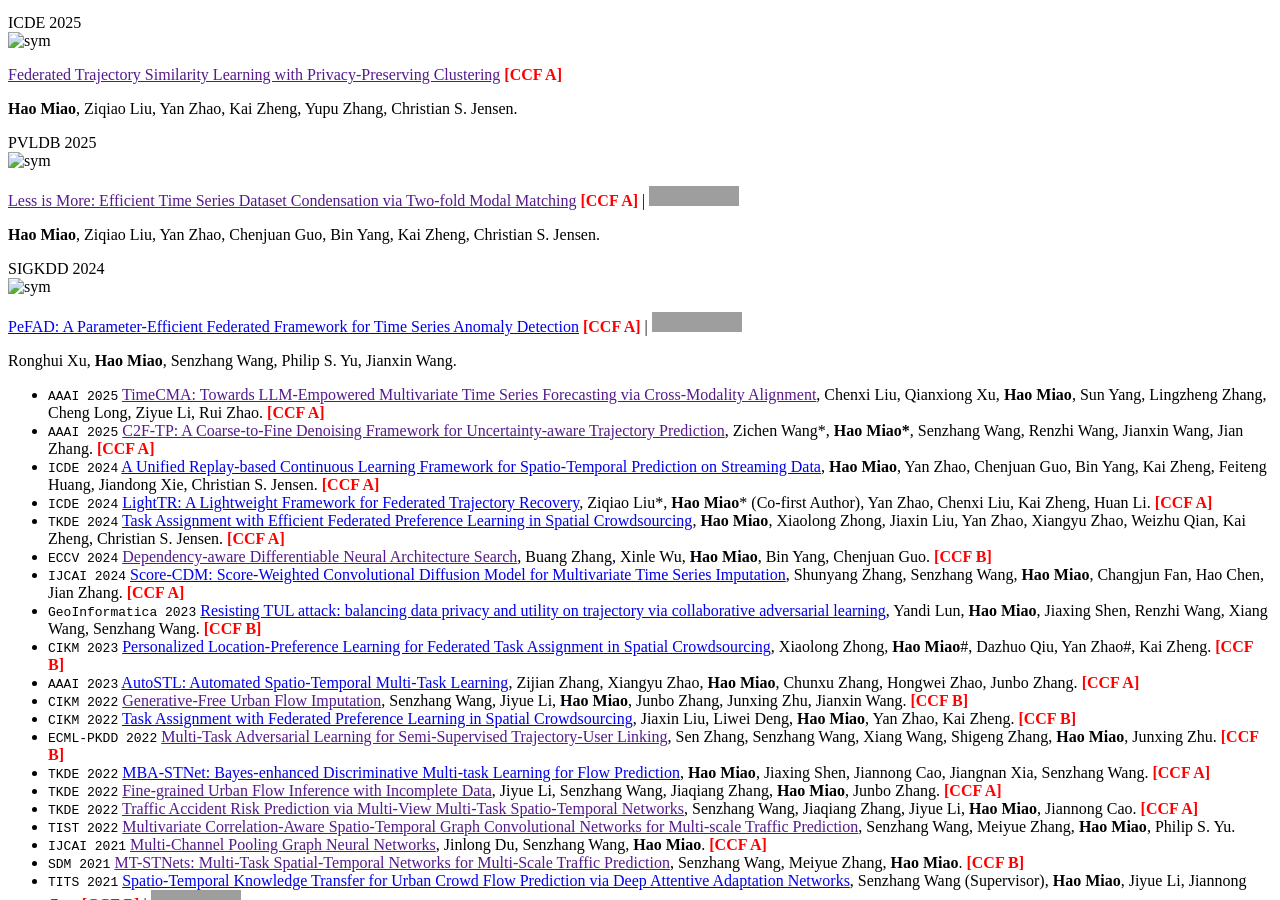
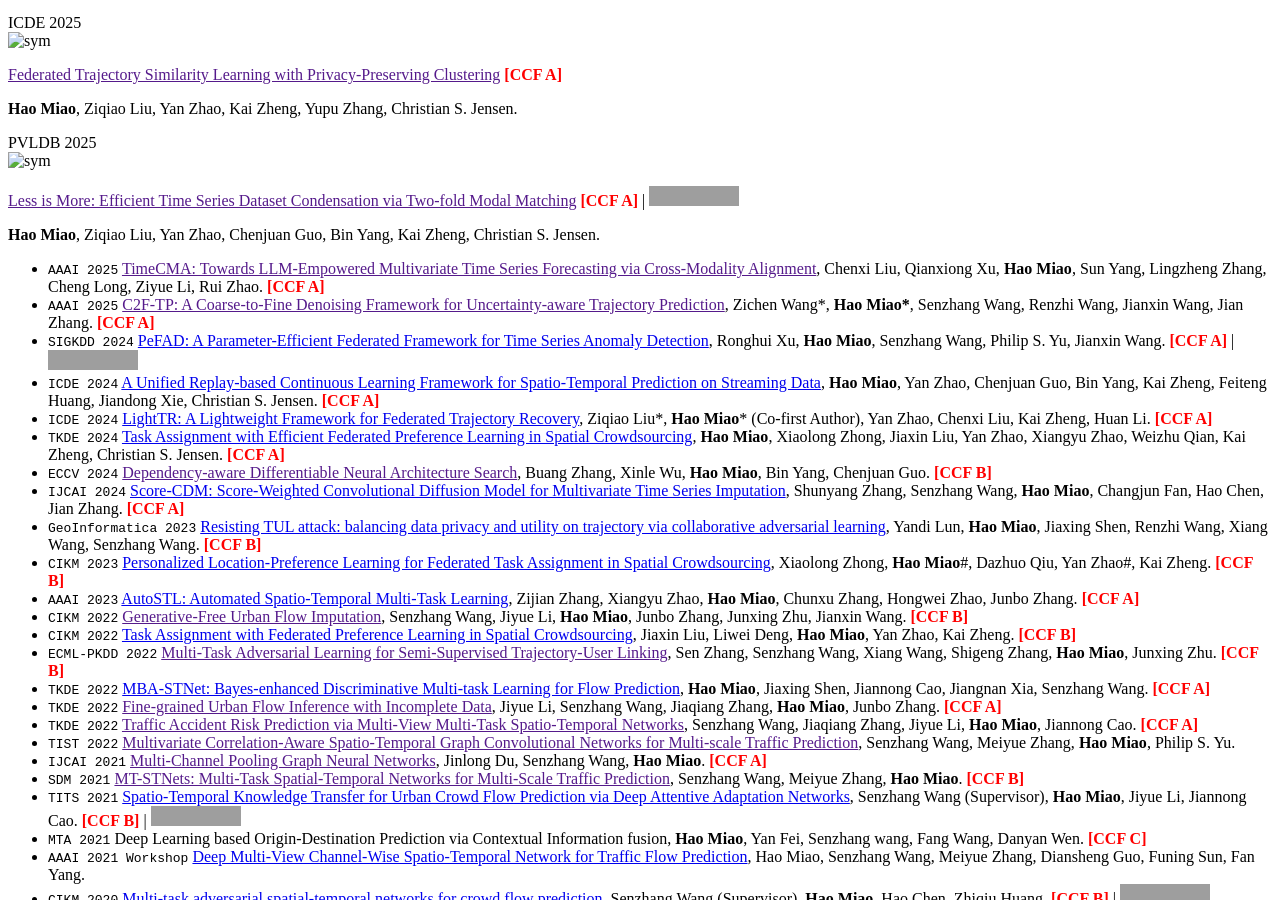
Before and after one commit to MiaoHaoSunny/MiaoHaoSunny.github.io, a Jekyll site: the page built from _pages/includes/pub.md, in a window 1280 px wide and 900 px high, scrolled down 483 px. Built offline with Jekyll 4.4.1, drawn with Linux system fonts in a browser that asks for light colours; our own code applies the rules of GitHub Pages for plain Markdown files; grey boxes are pictures that could not be loaded.

Commit message:
Update pub.md

```diff
--- a/_pages/includes/pub.md
+++ b/_pages/includes/pub.md
@@ -18,18 +18,9 @@
 </div>
 </div>
 
-<div class='paper-box'><div class='paper-box-image'><div><div class="badge">SIGKDD 2024</div><img src='images/PeFAD.png' alt="sym" width="100%"></div></div>
-<div class='paper-box-text' markdown="1">
-
-[PeFAD: A Parameter-Efficient Federated Framework for Time Series Anomaly Detection](https://arxiv.org/abs/2406.02318) <b><font color="red">[CCF A]</font></b> \| [![](https://img.shields.io/github/stars/xu737/PeFAD?style=social&label=PeFAD Stars)](https://github.com/xu737/PeFAD)
-
-Ronghui Xu, **Hao Miao**, Senzhang Wang, Philip S. Yu, Jianxin Wang.
-
-</div>
-</div>
-
 - ``AAAI 2025`` [TimeCMA: Towards LLM-Empowered Multivariate Time Series Forecasting via Cross-Modality Alignment](), Chenxi Liu, Qianxiong Xu, **Hao Miao**, Sun Yang, Lingzheng Zhang, Cheng Long, Ziyue Li, Rui Zhao. <b><font color="red">[CCF A]</font></b>
 - ``AAAI 2025`` [C2F-TP: A Coarse-to-Fine Denoising Framework for Uncertainty-aware Trajectory Prediction](), Zichen Wang\*, **Hao Miao\***, Senzhang Wang, Renzhi Wang, Jianxin Wang, Jian Zhang. <b><font color="red">[CCF A]</font></b>
+- ``SIGKDD 2024`` [PeFAD: A Parameter-Efficient Federated Framework for Time Series Anomaly Detection](https://arxiv.org/abs/2406.02318), Ronghui Xu, **Hao Miao**, Senzhang Wang, Philip S. Yu, Jianxin Wang. <b><font color="red">[CCF A]</font></b> \| [![](https://img.shields.io/github/stars/xu737/PeFAD?style=social&label=PeFAD Stars)](https://github.com/xu737/PeFAD)
 - ``ICDE 2024`` [A Unified Replay-based Continuous Learning Framework for Spatio-Temporal Prediction on Streaming Data](https://arxiv.org/abs/2404.14999), **Hao Miao**, Yan Zhao, Chenjuan Guo, Bin Yang, Kai Zheng, Feiteng Huang, Jiandong Xie, Christian S. Jensen. <b><font color="red">[CCF A]</font></b>
 - ``ICDE 2024`` [LightTR: A Lightweight Framework for Federated Trajectory Recovery](https://arxiv.org/abs/2405.03409), Ziqiao Liu\*, **Hao Miao**\* (Co-first Author), Yan Zhao, Chenxi Liu, Kai Zheng, Huan Li. <b><font color="red">[CCF A]</font></b>
 - ``TKDE 2024`` [Task Assignment with Efficient Federated Preference Learning in Spatial Crowdsourcing](https://www.computer.org/csdl/journal/tk/5555/01/10239279/1QcjHWgwhrO), **Hao Miao**, Xiaolong Zhong, Jiaxin Liu, Yan Zhao, Xiangyu Zhao, Weizhu Qian, Kai Zheng, Christian S. Jensen. <b><font color="red">[CCF A]</font></b>
```
